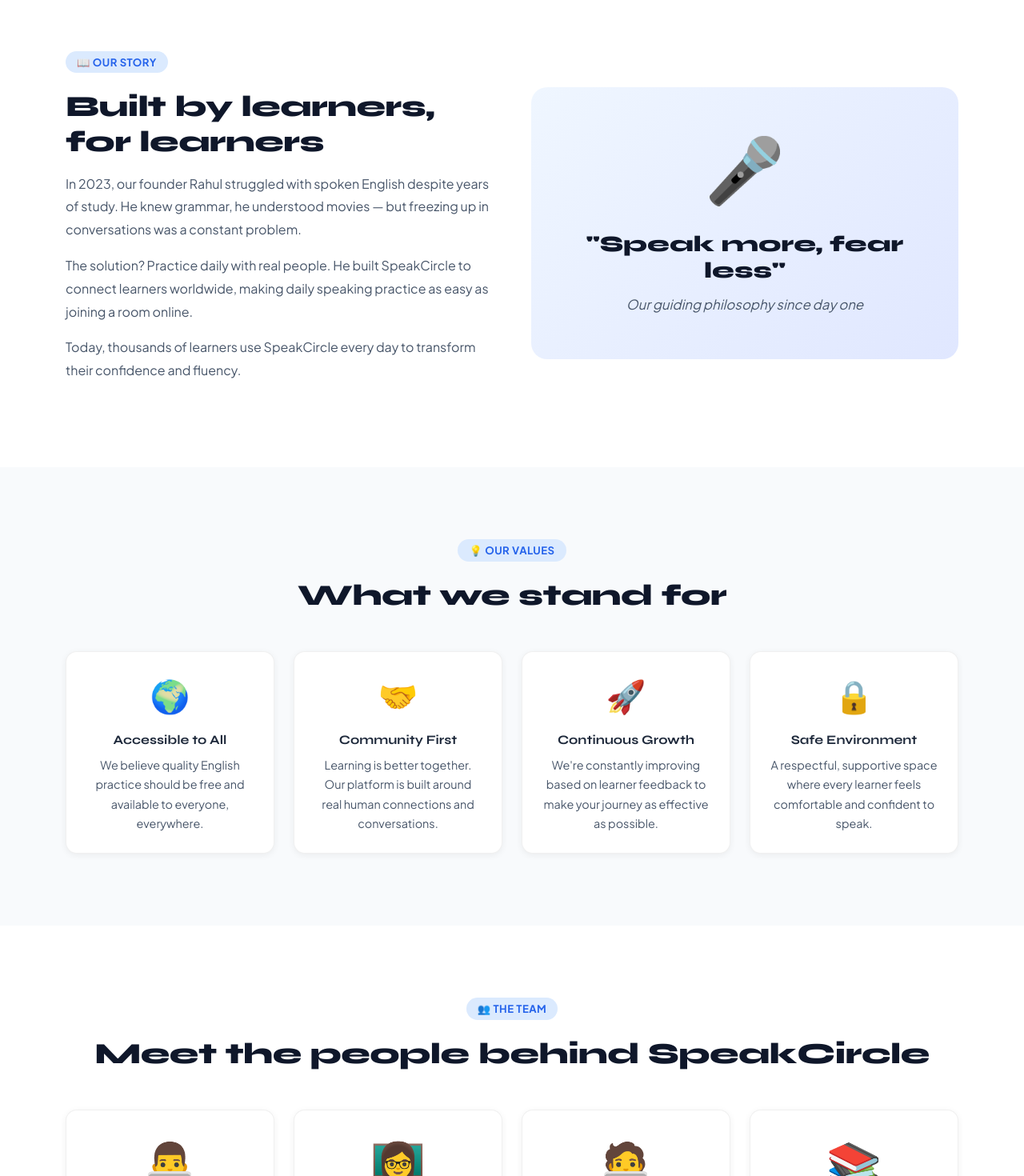
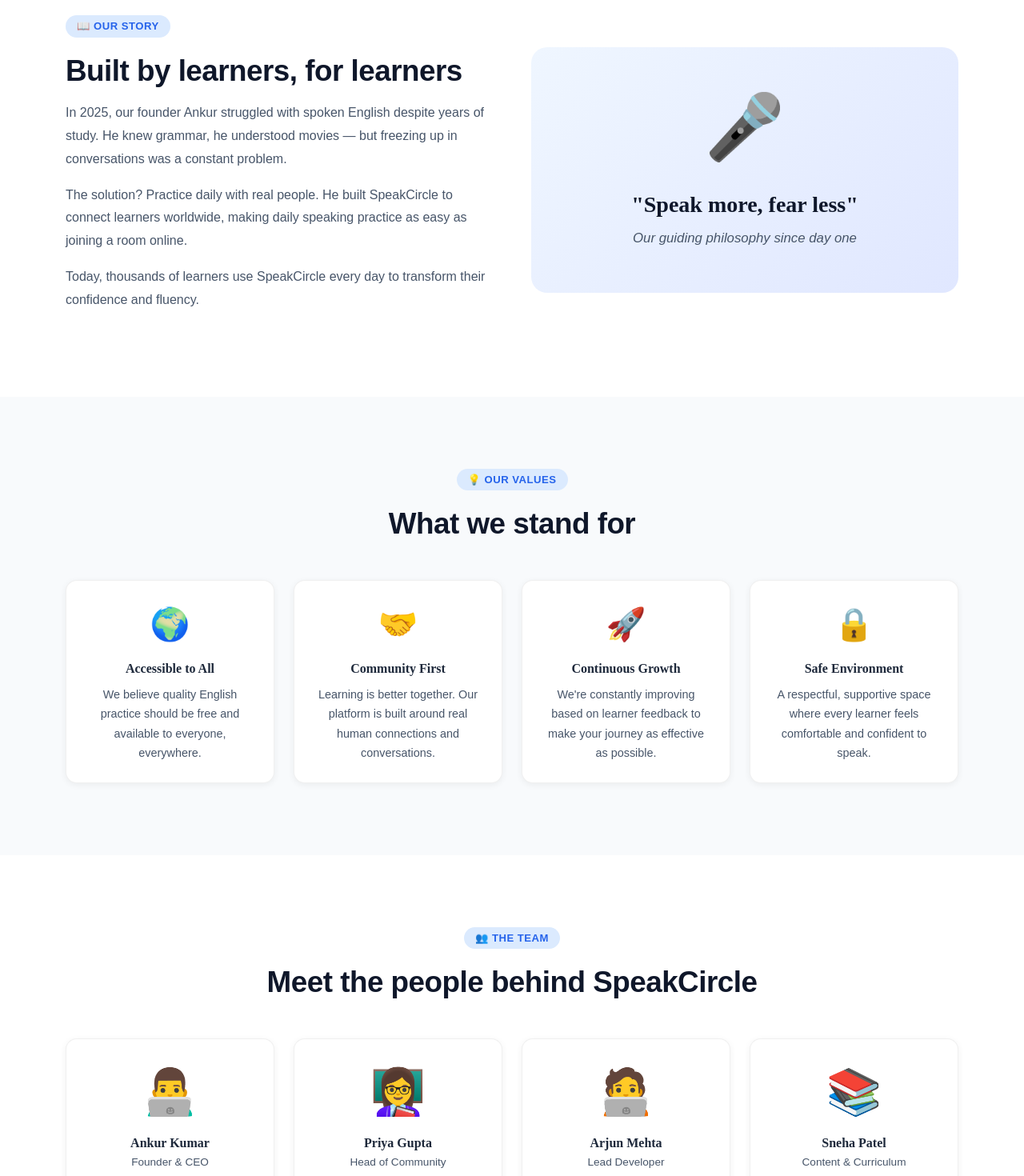
Before and after one commit to Ankurzhi/SpeakCircle, a React (Vite) app in the folder frontend/: page /about in a window 1280 px wide. Shown: the part 660-2130 px from the top of the page at 80% size. Built offline with nearby package versions, Linux system fonts and the light colour scheme; no server answers.

Commit message:
Update about page and app.jsx

```diff
--- a/frontend/src/pages/About.jsx
+++ b/frontend/src/pages/About.jsx
@@ -1,7 +1,7 @@
 import { Link } from 'react-router-dom'
 
 const team = [
-  { name: 'Rahul Sharma', role: 'Founder & CEO', emoji: '👨‍💻' },
+  { name: 'Ankur Kumar', role: 'Founder & CEO', emoji: '👨‍💻' },
   { name: 'Priya Gupta', role: 'Head of Community', emoji: '👩‍🏫' },
   { name: 'Arjun Mehta', role: 'Lead Developer', emoji: '🧑‍💻' },
   { name: 'Sneha Patel', role: 'Content & Curriculum', emoji: '📚' },
@@ -69,7 +69,7 @@
               <span className="section-tag">📖 OUR STORY</span>
               <h2 className="section-title mt-2">Built by learners, for learners</h2>
               <p style={{ color: 'var(--gray-600)', lineHeight: 1.8, marginTop: 16 }}>
-                In 2023, our founder Rahul struggled with spoken English despite years of study. He knew grammar, he understood movies — but freezing up in conversations was a constant problem.
+                In 2025, our founder Ankur struggled with spoken English despite years of study. He knew grammar, he understood movies — but freezing up in conversations was a constant problem.
               </p>
               <p style={{ color: 'var(--gray-600)', lineHeight: 1.8, marginTop: 12 }}>
                 The solution? Practice daily with real people. He built SpeakCircle to connect learners worldwide, making daily speaking practice as easy as joining a room online.
--- a/frontend/src/styles/global.css
+++ b/frontend/src/styles/global.css
@@ -1,5 +1,12 @@
-@import url('https://fonts.googleapis.com/css2?family=Plus+Jakarta+Sans:wght@400;500;600;700;800&family=Syne:wght@700;800&display=swap');
+/* @import url('https://fonts.googleapis.com/css2?family=Plus+Jakarta+Sans:wght@400;500;600;700;800&family=Syne:wght@700;800&display=swap'); */
 
+body{
+  font-family:'Inter',sans-serif;
+}
+
+h1,h2,h3,h4,h5,h6{
+  font-family:'Sora',sans-serif;
+}
 /* ── Design Tokens ── */
 :root {
   --primary: #2563eb;
```
